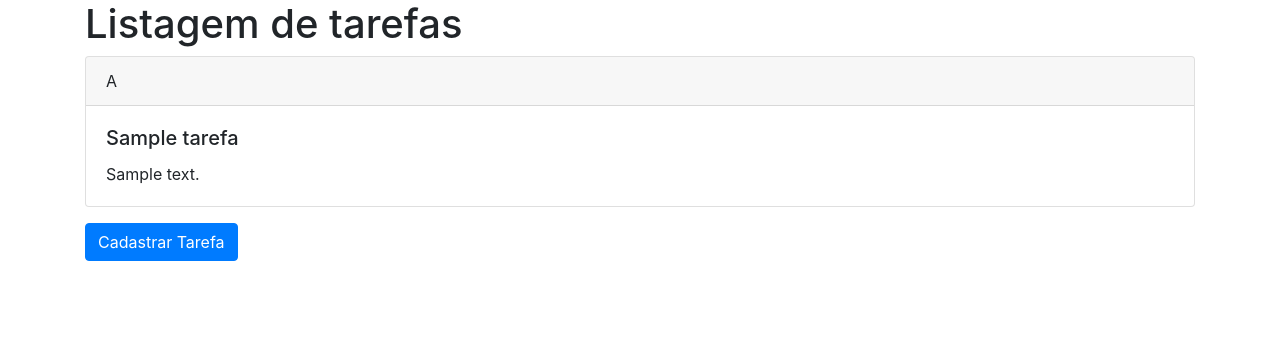
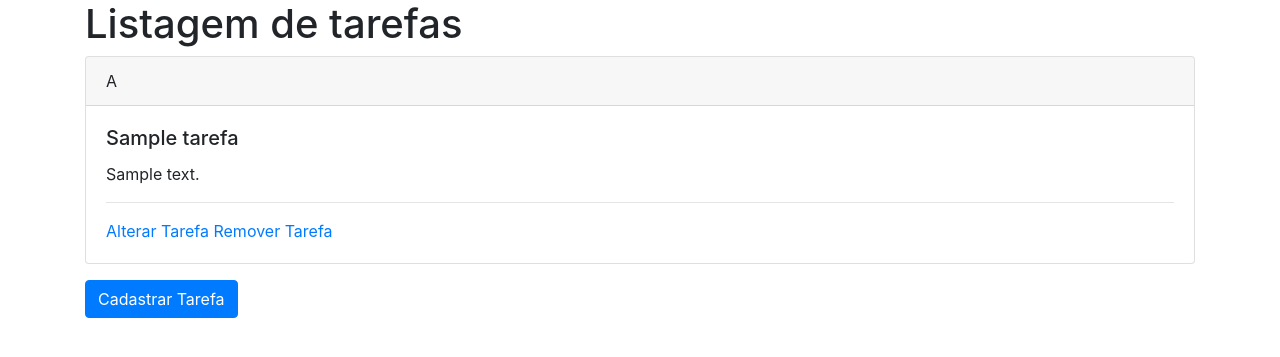
Before and after one commit to gilLobo/app-base-django, a Django app: page /listar_tarefas/ in a window 1280 px wide. Shown: the part 56-413 px from the top of the page. Run offline with Django 3.2, Linux system fonts and the light colour scheme; tables that the repository leaves empty hold one stand-in row (values such as "Sample post"); some libraries are stand-ins or nearby versions.

Commit message:
Adicionando edicao e remocao

```diff
--- a/app/services/tarefa_service.py
+++ b/app/services/tarefa_service.py
@@ -5,3 +5,16 @@ def cadastrar_tarefa(tarefa):
 
 def listar_tarefas():
     return Tarefa.objects.all()
+
+def listar_tarefa_id(id):
+    return Tarefa.objects.get(id=id)
+
+def editar_tarefa(tarefa_bd, tarefa_nova):
+    tarefa_bd.titulo = tarefa_nova.titulo
+    tarefa_bd.descricao = tarefa_nova.descricao
+    tarefa_bd.data_expiracao = tarefa_nova.data_expiracao
+    tarefa_bd.prioridade = tarefa_nova.prioridade
+    tarefa_bd.save(force_update=True)
+
+def remover_tarefa(tarefa_bd):
+    tarefa_bd.delete()
--- a/app/templates/tarefas/listar_tarefas.html
+++ b/app/templates/tarefas/listar_tarefas.html
@@ -9,6 +9,10 @@
         <div class="card-body">
             <h5 class="card-title">{{ tarefa.titulo }}</h5>
             <p class="card-text">{{ tarefa.descricao }}</p>
+            <hr>
+            <a href="{% url 'editar_tarefa' tarefa.id %}">Alterar Tarefa</a>
+            <a href="{% url 'remover_tarefa' tarefa.id %}">Remover Tarefa</a>
+
         </div>
     </div>
 {% endfor %}
--- a/app/urls.py
+++ b/app/urls.py
@@ -3,5 +3,8 @@ from django.urls import path
 from .views import *
 urlpatterns = [
     path('listar_tarefas/', listar_tarefas, name='listar_tarefas'),
-    path('cadastrar_tarefas/', cadastrar_tarefas, name='cadastrar_tarefas')
+    path('cadastrar_tarefas/', cadastrar_tarefas, name='cadastrar_tarefas'),
+    path('editar_tarefa/<int:id>', editar_tarefa, name='editar_tarefa'),
+    path('remover_tarefa/<int:id>', remover_tarefa, name='remover_tarefa')
+
 ]
--- a/app/views.py
+++ b/app/views.py
@@ -22,3 +22,23 @@ def cadastrar_tarefas(request):
     else:
         form_tarefa = TarefaForm()
     return render(request, 'tarefas/form_tarefa.html', {"form_tarefa": form_tarefa})
+
+def editar_tarefa(request, id):
+    tarefa_bd = tarefa_service.listar_tarefa_id(id)
+    form_tarefa = TarefaForm(request.POST or None, instance=tarefa_bd)
+    if form_tarefa.is_valid():
+        titulo = form_tarefa.cleaned_data["titulo"]
+        descricao = form_tarefa.cleaned_data["descricao"]
+        data_expiracao = form_tarefa.cleaned_data["data_expiracao"]
+        prioridade = form_tarefa.cleaned_data["prioridade"]
+        tarefa_nova = Tarefa(titulo=titulo, descricao=descricao, data_expiracao=data_expiracao, prioridade=prioridade)
+        tarefa_service.editar_tarefa(tarefa_bd, tarefa_nova)
+        return redirect('listar_tarefas')
+    return render(request, 'tarefas/form_tarefa.html', {"form_tarefa": form_tarefa})
+
+def remover_tarefa(request, id):
+    tarefa_bd = tarefa_service.listar_tarefa_id(id)
+    if request.method == "POST":
+        tarefa_service.remover_tarefa(tarefa_bd)
+        return redirect('listar_tarefas')
+    return render(request, 'tarefas/confirmar_exclusao.html', {"form_tarefa": tarefa_bd})
```
Also changed, not shown: app/templates/tarefas/confirmar_exclusao.html (added, +18 -0 lines).
